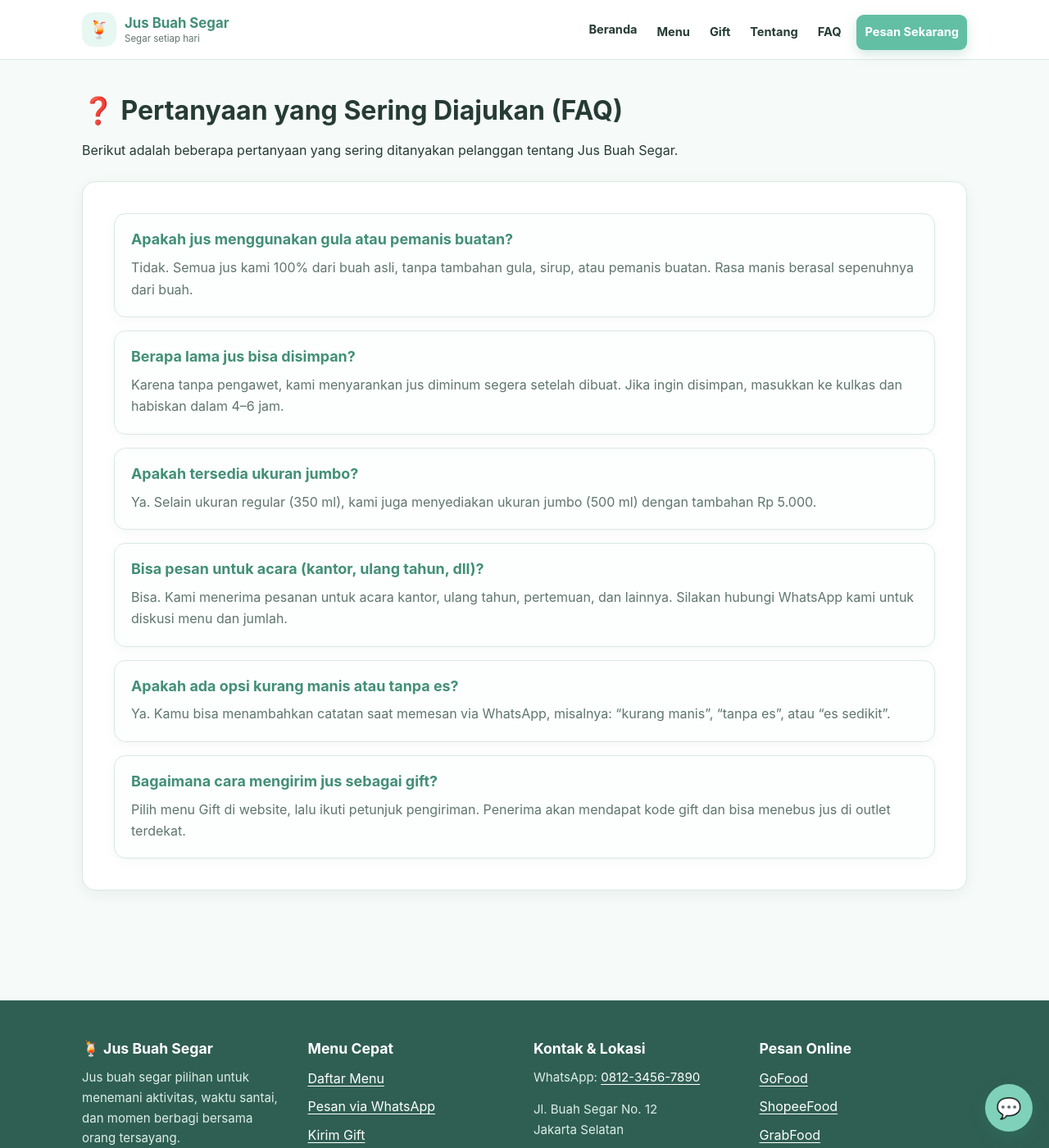
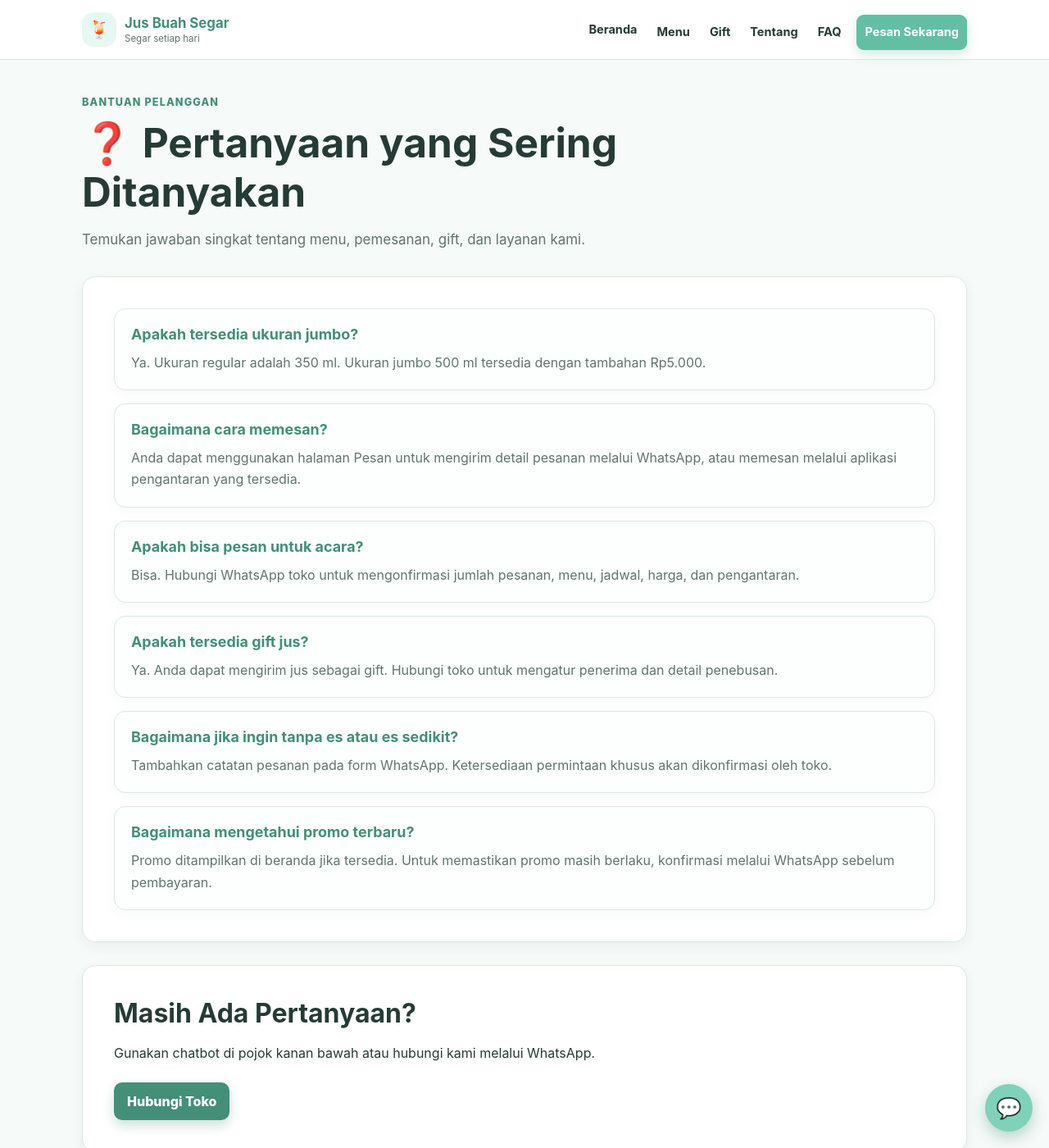
Before and after one commit to oviet711/jusbuah.github.io, a Jekyll site: the page built from faq.md, in a window 1280 px wide and 1400 px high. Shown: the whole window at 82% size. Built offline with Jekyll 4.4.1, drawn with Linux system fonts in a browser that asks for light colours.

Commit message:
Revise FAQ content and layout enhancements
Updated FAQ section with new questions and answers, improved layout, and added a description for better context.

```diff
--- a/faq.md
+++ b/faq.md
@@ -1,62 +1,77 @@
 ---
-layout: default
 title: FAQ
+description: Pertanyaan yang sering ditanyakan pelanggan Jus Buah Segar.
 ---
 
-## ❓ Pertanyaan yang Sering Diajukan (FAQ)
+<header class="page-header">
+  <p class="eyebrow">Bantuan pelanggan</p>
+  <h1>❓ Pertanyaan yang Sering Ditanyakan</h1>
+  <p class="page-intro">
+    Temukan jawaban singkat tentang menu, pemesanan, gift, dan layanan kami.
+  </p>
+</header>
 
-<p>
-  Berikut adalah beberapa pertanyaan yang sering ditanyakan pelanggan tentang Jus Buah Segar.
-</p>
-
-<section class="section" style="margin-top: 25px;">
+<section class="section">
   <div class="faq-list">
-    <div class="faq-item">
-      <h3>Apakah jus menggunakan gula atau pemanis buatan?</h3>
-      <p>
-        Tidak. Semua jus kami 100% dari buah asli, tanpa tambahan gula, sirup, atau pemanis buatan.
-        Rasa manis berasal sepenuhnya dari buah.
-      </p>
-    </div>
-
-    <div class="faq-item">
-      <h3>Berapa lama jus bisa disimpan?</h3>
-      <p>
-        Karena tanpa pengawet, kami menyarankan jus diminum segera setelah dibuat.
-        Jika ingin disimpan, masukkan ke kulkas dan habiskan dalam 4–6 jam.
-      </p>
-    </div>
-
-    <div class="faq-item">
+    <article class="faq-item">
       <h3>Apakah tersedia ukuran jumbo?</h3>
       <p>
-        Ya. Selain ukuran regular (350 ml), kami juga menyediakan ukuran jumbo (500 ml)
-        dengan tambahan Rp 5.000.
+        Ya. Ukuran regular adalah 350 ml. Ukuran jumbo 500 ml tersedia
+        dengan tambahan Rp5.000.
       </p>
-    </div>
+    </article>
 
-    <div class="faq-item">
-      <h3>Bisa pesan untuk acara (kantor, ulang tahun, dll)?</h3>
+    <article class="faq-item">
+      <h3>Bagaimana cara memesan?</h3>
       <p>
-        Bisa. Kami menerima pesanan untuk acara kantor, ulang tahun, pertemuan, dan lainnya.
-        Silakan hubungi WhatsApp kami untuk diskusi menu dan jumlah.
+        Anda dapat menggunakan halaman Pesan untuk mengirim detail pesanan
+        melalui WhatsApp, atau memesan melalui aplikasi pengantaran yang tersedia.
       </p>
-    </div>
+    </article>
 
-    <div class="faq-item">
-      <h3>Apakah ada opsi kurang manis atau tanpa es?</h3>
+    <article class="faq-item">
+      <h3>Apakah bisa pesan untuk acara?</h3>
       <p>
-        Ya. Kamu bisa menambahkan catatan saat memesan via WhatsApp, misalnya:
-        “kurang manis”, “tanpa es”, atau “es sedikit”.
+        Bisa. Hubungi WhatsApp toko untuk mengonfirmasi jumlah pesanan,
+        menu, jadwal, harga, dan pengantaran.
       </p>
-    </div>
+    </article>
 
-    <div class="faq-item">
-      <h3>Bagaimana cara mengirim jus sebagai gift?</h3>
+    <article class="faq-item">
+      <h3>Apakah tersedia gift jus?</h3>
       <p>
-        Pilih menu Gift di website, lalu ikuti petunjuk pengiriman.
-        Penerima akan mendapat kode gift dan bisa menebus jus di outlet terdekat.
+        Ya. Anda dapat mengirim jus sebagai gift. Hubungi toko untuk mengatur
+        penerima dan detail penebusan.
       </p>
-    </div>
+    </article>
+
+    <article class="faq-item">
+      <h3>Bagaimana jika ingin tanpa es atau es sedikit?</h3>
+      <p>
+        Tambahkan catatan pesanan pada form WhatsApp. Ketersediaan permintaan
+        khusus akan dikonfirmasi oleh toko.
+      </p>
+    </article>
+
+    <article class="faq-item">
+      <h3>Bagaimana mengetahui promo terbaru?</h3>
+      <p>
+        Promo ditampilkan di beranda jika tersedia. Untuk memastikan promo
+        masih berlaku, konfirmasi melalui WhatsApp sebelum pembayaran.
+      </p>
+    </article>
   </div>
 </section>
+
+<section class="section">
+  <h2>Masih Ada Pertanyaan?</h2>
+  <p class="readable-text">
+    Gunakan chatbot di pojok kanan bawah atau hubungi kami melalui WhatsApp.
+  </p>
+
+  <p style="margin-top: 22px;">
+    <a class="btn btn-primary" href="{{ '/pesan' | relative_url }}">
+      Hubungi Toko
+    </a>
+  </p>
+</section>
```
